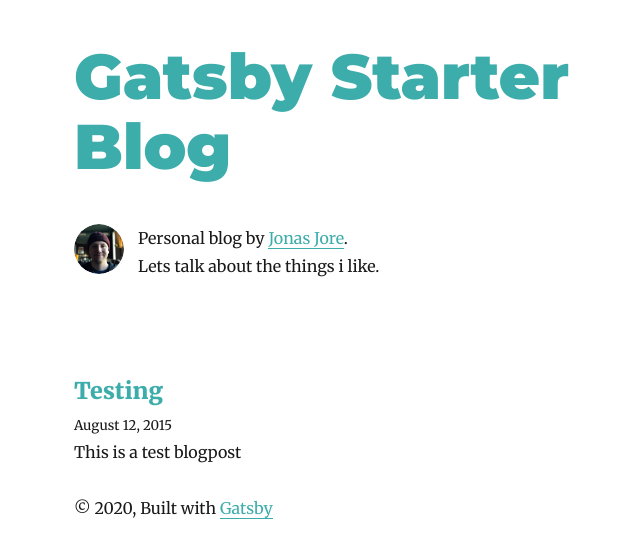
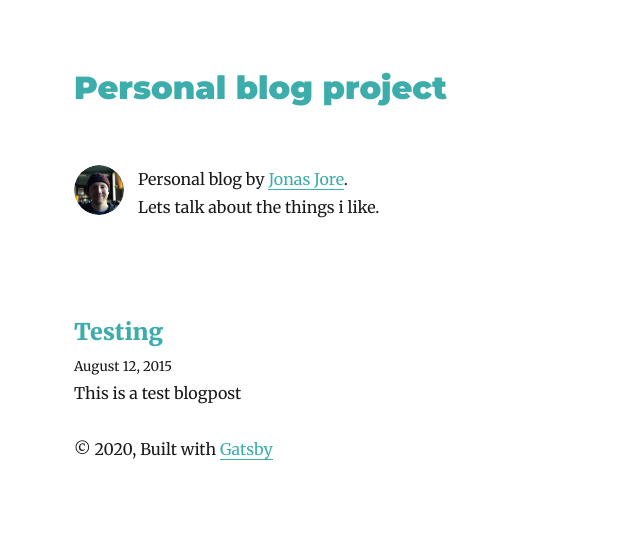
Before and after one commit to JonasJore/personal-blog, a Gatsby site: page / in a window 1280 px wide. Shown: the whole page, without its empty margins (251-891 px from the left). Built offline with nearby package versions, Linux system fonts and the light colour scheme; Gatsby itself is replaced by a stand-in of ours; some packages are replaced by stand-ins of ours.

Commit message:
changed site header and styling for header

```diff
--- a/gatsby-config.js
+++ b/gatsby-config.js
@@ -1,6 +1,6 @@
 module.exports = {
   siteMetadata: {
-    title: `Gatsby Starter Blog`,
+    title: `Personal blog project`,
     author: {
       name: `Jonas Jore`,
       summary: `Personal blog by `,
--- a/src/components/layout.js
+++ b/src/components/layout.js
@@ -19,6 +19,7 @@
         }}
       >
         <Link
+          className="blog-layout-header"
           style={{
             boxShadow: `none`,
             color: `inherit`,
--- a/src/components/layout.scss
+++ b/src/components/layout.scss
@@ -1,3 +1,7 @@
 h1, a {
   color: #3DADAB;
 }
+
+.blog-layout-header {
+  font-size: 32px;
+}
```
